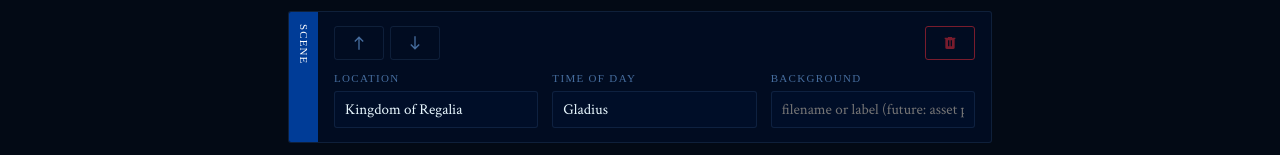
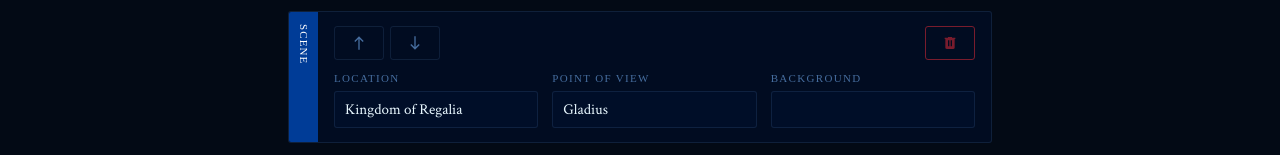
Before and after one commit to rhenoa24/story-drafts-studio, an Angular app: page /chapters/chap-x6pmmxe/edit in a window 1280 px wide. Shown: the part 196-351 px from the top of the page. Built offline with nearby package versions, Linux system fonts and the light colour scheme; a web font is replaced by a local one.

Commit message:
changed timeOfDay to pointOfView

```diff
--- a/public/story-data/chapters/chap-x6pmmxe.json
+++ b/public/story-data/chapters/chap-x6pmmxe.json
@@ -9,7 +9,7 @@
       "id": "blk-fhfsexk",
       "type": "scene",
       "locationName": "Kingdom of Regalia",
-      "timeOfDay": "Gladius",
+      "pointOfView": "Gladius",
       "backgroundLabel": ""
     },
     {
--- a/src/app/core/models/block.model.ts
+++ b/src/app/core/models/block.model.ts
@@ -9,7 +9,7 @@ export interface BaseBlock {
 export interface SceneBlock extends BaseBlock {
   type: 'scene';
   locationName: string;
-  timeOfDay?: string;
+  pointOfView?: string;
   backgroundLabel?: string;
 }
 
@@ -34,7 +34,7 @@ export type Block = SceneBlock | NarrationBlock | DialogueBlock;
 export function createEmptyBlock(type: BlockType, id: string): Block {
   switch (type) {
     case 'scene':
-      return { id, type, locationName: 'New Location', timeOfDay: '', backgroundLabel: '' };
+      return { id, type, locationName: 'New Location', pointOfView: '', backgroundLabel: '' };
     case 'narration':
       return { id, type, html: '<p>New narration...</p>' };
     case 'dialogue':
--- a/src/app/core/services/seed-data.ts
+++ b/src/app/core/services/seed-data.ts
@@ -5,14 +5,14 @@ export const SEED_CHARACTERS: Character[] = [
     id: 'char-mira',
     name: 'Mira',
     description: 'A cartographer who has stopped trusting maps.',
-    nameplateColor: '#3A5A6E'
+    nameplateColor: '#3A5A6E',
   },
   {
     id: 'char-holt',
     name: 'Holt',
     description: 'A lighthouse keeper with too much time to think.',
-    nameplateColor: '#7A2E3A'
-  }
+    nameplateColor: '#7A2E3A',
+  },
 ];
 
 export const SEED_CHAPTERS: Chapter[] = [
@@ -25,34 +25,34 @@ export const SEED_CHAPTERS: Chapter[] = [
         id: 'blk-1',
         type: 'scene',
         locationName: 'Northern Cliffs',
-        timeOfDay: 'Dusk',
-        backgroundLabel: 'cliffs_dusk.png'
+        pointOfView: 'Dusk',
+        backgroundLabel: 'cliffs_dusk.png',
       },
       {
         id: 'blk-2',
         type: 'narration',
-        html: '<p>The wind carried salt and old arguments up the cliff path. <em>Mira</em> had walked it a hundred times, but never with a map that agreed with the ground beneath her.</p>'
+        html: '<p>The wind carried salt and old arguments up the cliff path. <em>Mira</em> had walked it a hundred times, but never with a map that agreed with the ground beneath her.</p>',
       },
       {
         id: 'blk-3',
         type: 'dialogue',
         characterId: 'char-mira',
         html: "<p>The coastline moved again. That's the third time this year.</p>",
-        align: 'left'
+        align: 'left',
       },
       {
         id: 'blk-4',
         type: 'dialogue',
         characterId: 'char-holt',
         html: "<p>Maybe it's not the coastline that's moving.</p>",
-        align: 'right'
+        align: 'right',
       },
       {
         id: 'blk-5',
         type: 'narration',
-        html: '<p>Below them, the lighthouse blinked once, twice, then held its light steady &mdash; as if it, too, was waiting for an answer.</p>'
-      }
-    ]
+        html: '<p>Below them, the lighthouse blinked once, twice, then held its light steady &mdash; as if it, too, was waiting for an answer.</p>',
+      },
+    ],
   },
   {
     id: 'chap-2',
@@ -63,27 +63,27 @@ export const SEED_CHAPTERS: Chapter[] = [
         id: 'blk-6',
         type: 'scene',
         locationName: 'The Lighthouse',
-        timeOfDay: 'Night',
-        backgroundLabel: 'lighthouse_interior.png'
+        pointOfView: 'Night',
+        backgroundLabel: 'lighthouse_interior.png',
       },
       {
         id: 'blk-7',
         type: 'dialogue',
         characterId: 'char-holt',
         html: "<p>Every keeper before me kept a log. I keep one too. Want to see what's different about mine?</p>",
-        align: 'left'
+        align: 'left',
       },
       {
         id: 'blk-8',
         type: 'narration',
-        html: '<p>He opened a drawer that should not have existed in a room this small.</p>'
-      }
-    ]
-  }
+        html: '<p>He opened a drawer that should not have existed in a room this small.</p>',
+      },
+    ],
+  },
 ];
 
 export const SEED_COLLECTIONS: Collection[] = [
   { id: 'col-root', name: 'The Last Coastline (Story)', parentId: null, chapterIds: [] },
   { id: 'col-main', name: 'Main Story', parentId: 'col-root', chapterIds: ['chap-1', 'chap-2'] },
-  { id: 'col-flashbacks', name: 'Flashbacks', parentId: 'col-root', chapterIds: [] }
+  { id: 'col-flashbacks', name: 'Flashbacks', parentId: 'col-root', chapterIds: [] },
 ];
--- a/src/app/features/chapters/blocks/scene-block-editor/scene-block-editor.component.html
+++ b/src/app/features/chapters/blocks/scene-block-editor/scene-block-editor.component.html
@@ -4,13 +4,12 @@
         <input type="text" [ngModel]="block.locationName" (ngModelChange)="patch.emit({ locationName: $event })" />
     </label>
     <label>
-        <span class="eyebrow">Time of day</span>
-        <input type="text" placeholder="e.g. Dusk" [ngModel]="block.timeOfDay"
-            (ngModelChange)="patch.emit({ timeOfDay: $event })" />
+        <span class="eyebrow">Point of View</span>
+        <input type="text" [ngModel]="block.pointOfView" (ngModelChange)="patch.emit({ pointOfView: $event })" />
     </label>
     <label>
         <span class="eyebrow">Background</span>
-        <input type="text" placeholder="filename or label (future: asset picker)" [ngModel]="block.backgroundLabel"
+        <input type="text" [ngModel]="block.backgroundLabel"
             (ngModelChange)="patch.emit({ backgroundLabel: $event })" />
     </label>
 </div>
--- a/src/app/features/reading/reading-mode/reading-mode.component.html
+++ b/src/app/features/reading/reading-mode/reading-mode.component.html
@@ -18,8 +18,8 @@
     @if (activeScene(); as scene) {
     <div class="scene-strip">
         <span class="eyebrow">{{ scene.locationName }}</span>
-        @if (scene.timeOfDay) {
-        <span class="eyebrow dim">{{ scene.timeOfDay }}</span>
+        @if (scene.pointOfView) {
+        <span class="eyebrow dim">{{ scene.pointOfView }}</span>
         }
     </div>
     }
@@ -32,8 +32,8 @@
             <div class="beat scene-beat">
                 <div class="scene-card">
                     <h2>{{ block.locationName }}</h2>
-                    @if (block.timeOfDay) {
-                    <p class="dim">{{ block.timeOfDay }}</p>
+                    @if (block.pointOfView) {
+                    <p class="dim">{{ block.pointOfView }}</p>
                     }
                 </div>
             </div>
```
